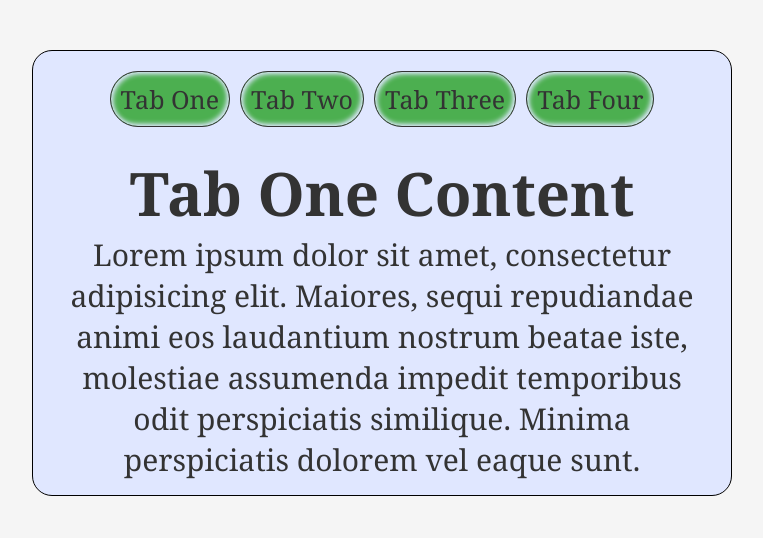
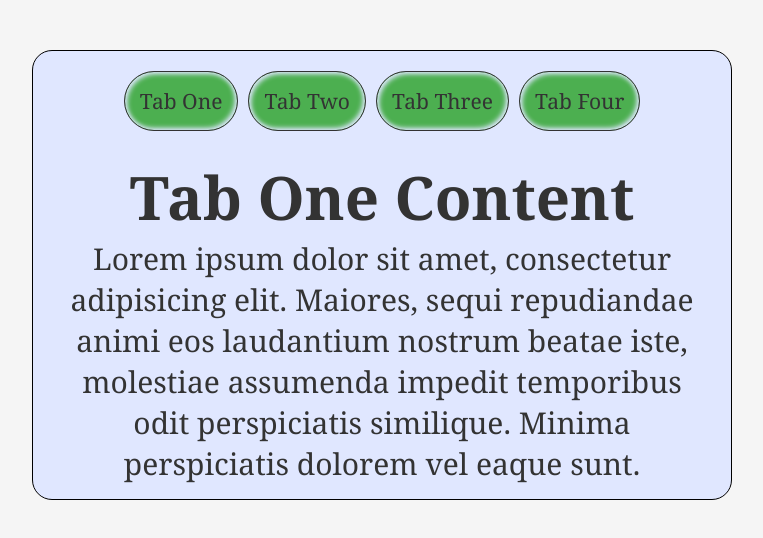
Before and after one commit to itachithelast/010-simple-tabs-with-js, a plain HTML site: page index.html in a window 1280 px wide. Shown: the whole page, without its empty margins (258-1021 px from the left). Drawn offline with Linux system fonts and the light colour scheme.

Commit message:
Project complete

```diff
--- a/index.html
+++ b/index.html
@@ -9,16 +9,16 @@
 <body>
     <main class="container">
         <ul class="nav-items">
-            <li class="nav-item"><a class="nav-link" id="nav-link" href="1">Tab One</a></li>
-            <li class="nav-item"><a class="nav-link" id="nav-link" href="2">Tab Two</a></li>
-            <li class="nav-item"><a class="nav-link" id="nav-link" href="3">Tab Three</a></li>
-            <li class="nav-item"><a class="nav-link" id="nav-link" href="4">Tab Four</a></li>
+            <li class="nav-item"><a class="nav-link" id="nav-link1" href="#">Tab One</a></li>
+            <li class="nav-item"><a class="nav-link" id="nav-link2" href="#">Tab Two</a></li>
+            <li class="nav-item"><a class="nav-link" id="nav-link3" href="#">Tab Three</a></li>
+            <li class="nav-item"><a class="nav-link" id="nav-link4" href="#">Tab Four</a></li>
         </ul>
         <div class="text-block">
             <h1 class="title" id="title">Tab One Content</h1>
             <p>Lorem ipsum dolor sit amet, consectetur adipisicing elit. Maiores, sequi repudiandae animi eos laudantium nostrum beatae iste, molestiae assumenda impedit temporibus odit perspiciatis similique. Minima perspiciatis dolorem vel eaque sunt.</p>
         </div>
     </main>
-    <script src="./script.js"></script>
+    <script src="script.js"></script>
 </body>
 </html>
--- a/script.js
+++ b/script.js
@@ -0,0 +1,8 @@
+const btns = document.getElementsByClassName("nav-link")
+const title = document.getElementById("title")
+
+for (i=0 ; i<btns.length ; i++){
+    btns[i].addEventListener("click",(e)=>{
+        title.innerText = `${e.target.innerText} Content`
+    })
+}
--- a/styles.css
+++ b/styles.css
@@ -34,14 +34,14 @@ body {
 .nav-item{
     outline: none;
     margin: 5px;
-    padding: 10px;
+    padding: 15px;
     background-color: var(--button-color);
     border: 1px solid var(--text-color);
     list-style-type: none;
     box-shadow: inset 2px 2px 5px var(--element-bg-color),inset -2px -2px 5px var(--element-bg-color);
     transition: box-shadow 0.5s ease-in-out;
     border-radius: 30px;
-    font-size: smaller;
+    font-size: 0.7rem;
 }
 .nav-item:hover{
     box-shadow: inset 2px 2px 5px var(--text-color),inset -2px -2px 5px var(--text-color);
```
